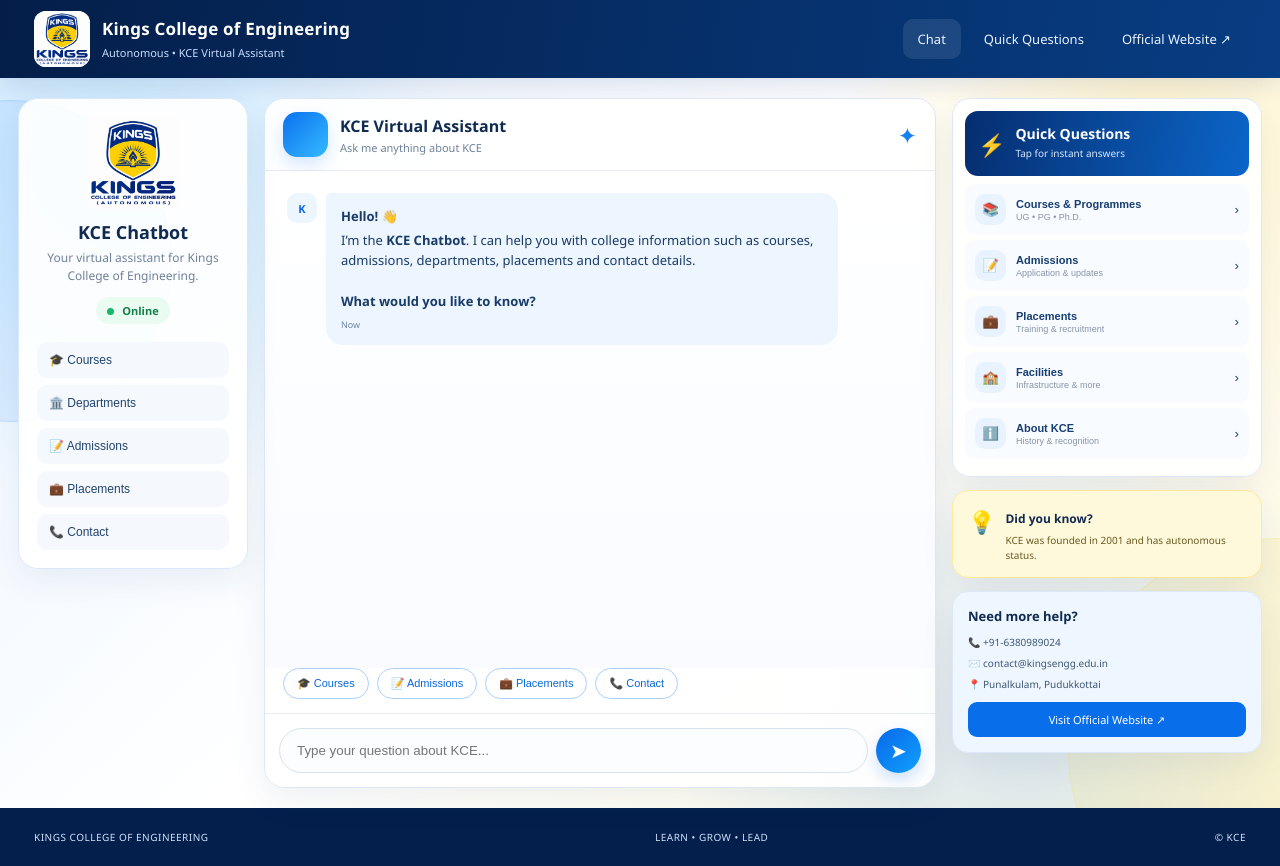
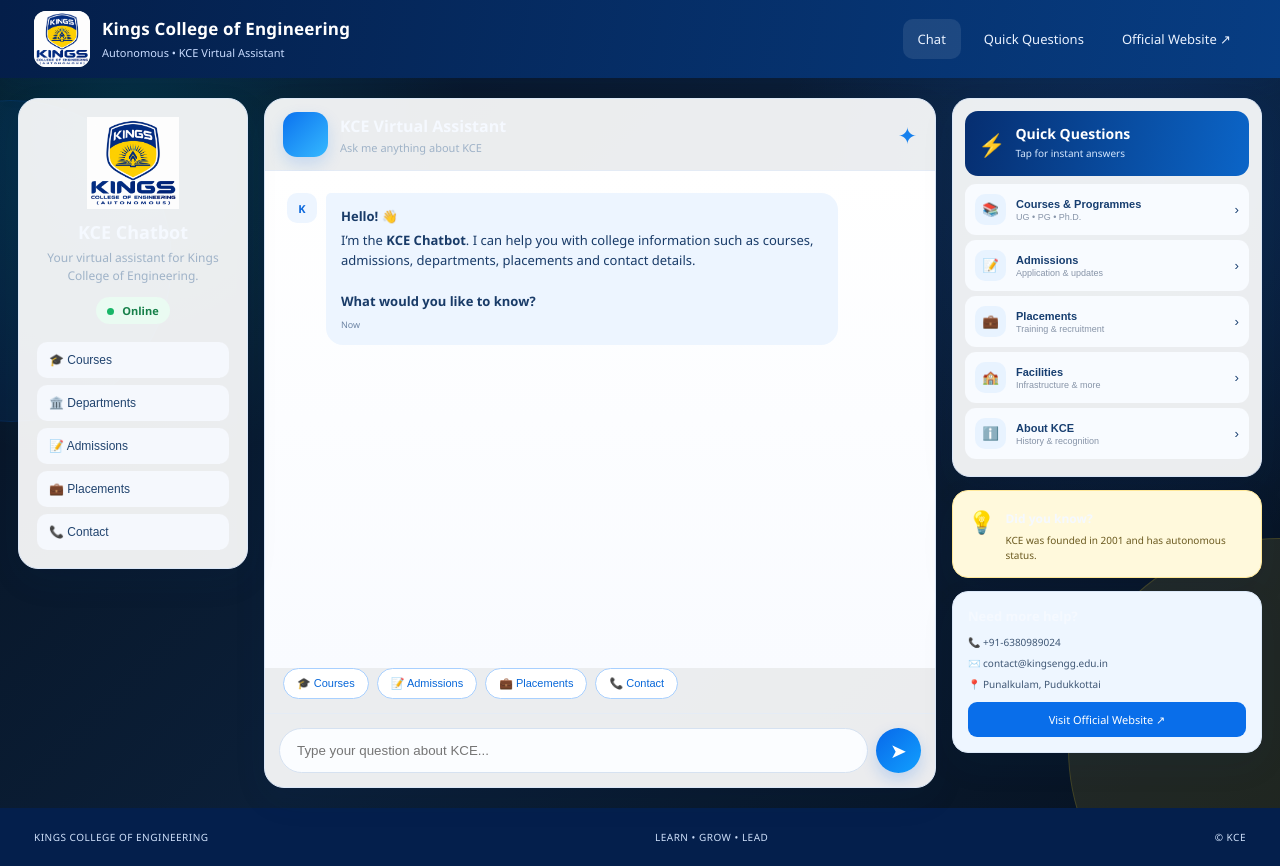
Before and after one commit to rufaitha/KCE-Virtual-Assistant-Chatbot, a Flask app: page / in a window 1280 px wide. Run offline with Flask 3, Linux system fonts and the light colour scheme.

Commit message:
Updated chatbot theme

```diff
--- a/static/style.css
+++ b/static/style.css
@@ -1,21 +1,33 @@
-:root{
-  --navy:#062a63; --blue:#0c6ff5; --cyan:#35b9ff; --yellow:#ffd329;
-  --bg:#f4f8ff; --text:#102a50; --muted:#71809a; --white:#fff;
+
+:root {
+    --navy: #071a2f;
+    --blue: #1677ff;
+    --cyan: #00d9ff;
+    --yellow: #ffd43b;
+    --bg: #06111f;
+    --text: #f5f9ff;
+    --muted: #9fb3c8;
+    --white: #ffffff;
 }
-*{box-sizing:border-box}
-html{scroll-behavior:smooth}
+
+* {
+    box-sizing: border-box;
+}
+
+html {
+    scroll-behavior: smooth;
+}
+
 body {
     margin: 0;
     min-height: 100vh;
     font-family: "Segoe UI", Arial, sans-serif;
-    color: #102a50;
+    color: var(--text);
 
-    /* Professional KCE background */
     background:
-        radial-gradient(circle at 10% 20%, rgba(53, 185, 255, 0.20) 0, transparent 25%),
-        radial-gradient(circle at 90% 15%, rgba(255, 211, 41, 0.20) 0, transparent 23%),
-        radial-gradient(circle at 80% 85%, rgba(12, 111, 245, 0.15) 0, transparent 28%),
-        linear-gradient(135deg, #eaf4ff 0%, #ffffff 48%, #fff9df 100%);
+        radial-gradient(circle at 10% 15%, rgba(0, 217, 255, 0.15), transparent 25%),
+        radial-gradient(circle at 90% 20%, rgba(22, 119, 255, 0.18), transparent 28%),
+        linear-gradient(135deg, #06111f, #0b1f38 50%, #06111f);
 
     position: relative;
     overflow-x: hidden;
```
